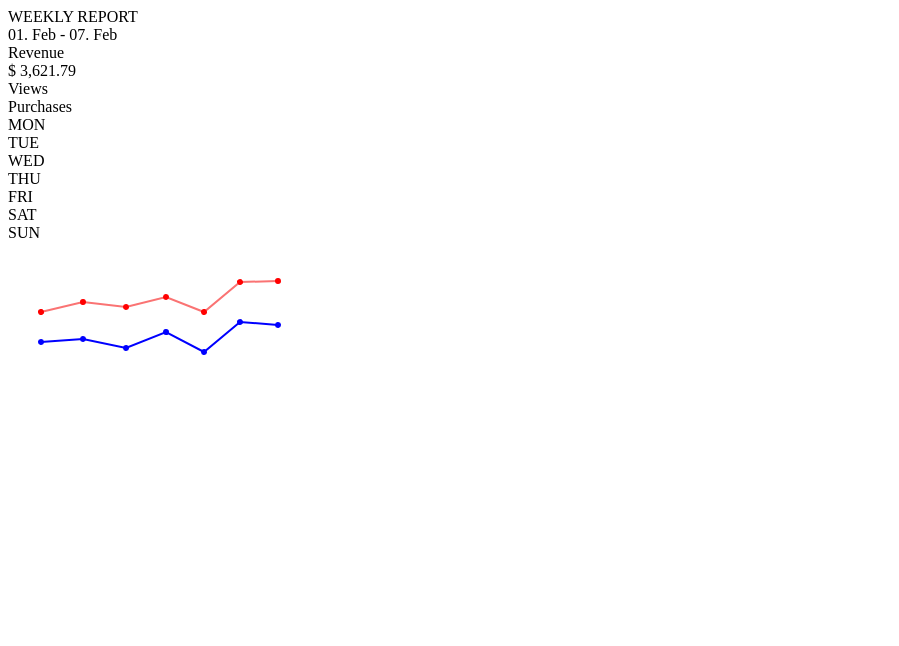
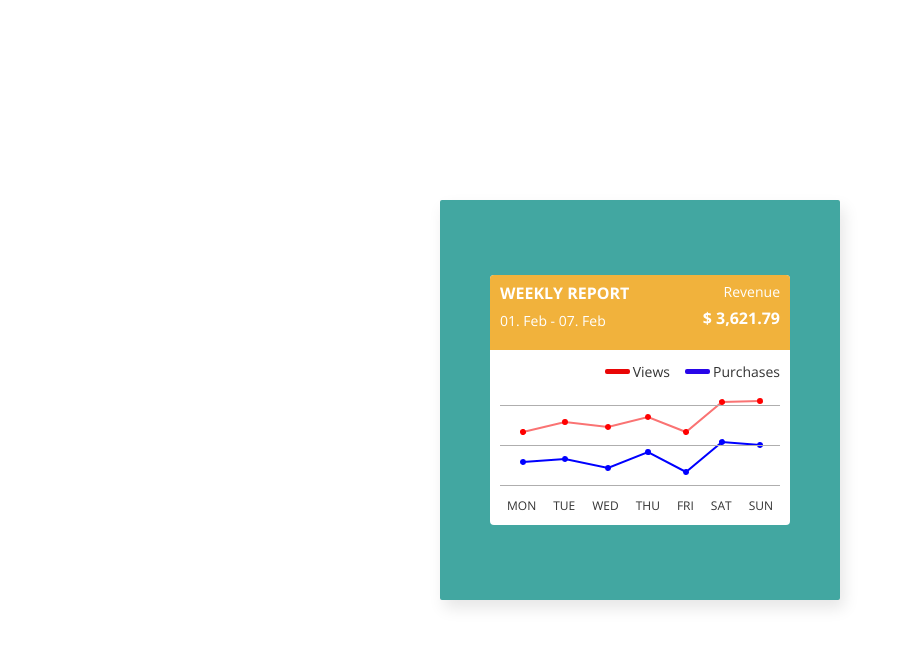
Before and after one commit to Jason-M-Bailey/100daysofcssday04, a plain HTML site: page index.html in a window 1280 px wide. Shown: the whole page, without its empty margins (0-899 px from the left). Drawn offline with nearby package versions, Linux system fonts and the light colour scheme; the site is published under a folder, as on GitHub Pages, so addresses that start at the root find nothing.

Commit message:
Added . to css link to fix

```diff
--- a/index.html
+++ b/index.html
@@ -5,8 +5,8 @@
     <meta http-equiv="X-UA-Compatible" content="IE=edge">
     <meta name="viewport" content="width=device-width, initial-scale=1.0">
     <title>CSS Challenge 4</title>
-    <link rel="stylesheet" href="/assets/css/reset.css">
-    <link rel="stylesheet" href="/assets/css/style.css">
+    <link rel="stylesheet" href="./assets/css/reset.css">
+    <link rel="stylesheet" href="./assets/css/style.css">
 </head>
 <body>
     <div class="frame">
```
